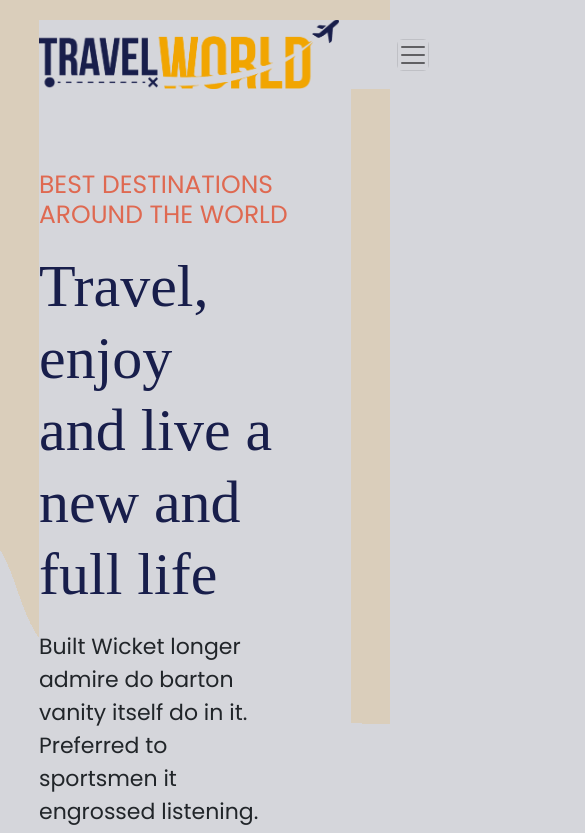
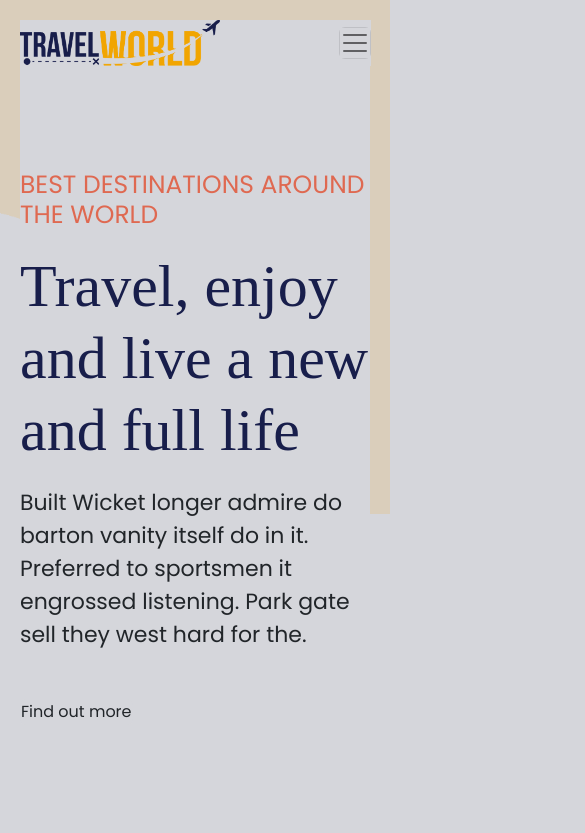
Before and after one commit to ecpieritz/travel-world, an Angular app: page / in a window 390 px wide. Shown: the top 833 px of the page, 585 px wide, since content can reach past the window. Built offline with nearby package versions, Linux system fonts and the light colour scheme; a web font is replaced by a local one.

Commit message:
Added responsive in header

```diff
--- a/src/app/header/banner/banner.component.html
+++ b/src/app/header/banner/banner.component.html
@@ -2,8 +2,8 @@
   <div class="row">
     <div class="col-lg-6 tw-banner__text">
       <h4 class="tw-color__text__orange text-uppercase">Best Destinations around the world</h4>
-      <h1 class="w-75">Travel, enjoy and live a new and full life</h1>
-      <p class="w-75">Built Wicket longer admire do barton vanity itself do in it. Preferred to sportsmen it engrossed listening. Park gate sell they west hard for the.</p>
+      <h1 class="">Travel, enjoy and live a new and full life</h1>
+      <p class="">Built Wicket longer admire do barton vanity itself do in it. Preferred to sportsmen it engrossed listening. Park gate sell they west hard for the.</p>
 
       <button type="button" class="btn btn-yellow mt-5">Find out more</button>
     </div>
--- a/src/app/header/banner/banner.component.scss
+++ b/src/app/header/banner/banner.component.scss
@@ -8,6 +8,10 @@
 
     h1{
       margin: 20px 0;
+      width: 75%;
+    }
+    p{
+      width: 75%;
     }
   }
 
@@ -17,4 +21,19 @@
       margin-left: -100px;
     }
   }
+
 }
+
+@media(max-width: 780px){
+  .tw-banner{
+    &__text{
+      h1,p{
+        width: 100%;
+      }
+    }
+
+    &__img{
+      display: none;
+    }
+  }
+}
--- a/src/app/header/header.component.scss
+++ b/src/app/header/header.component.scss
@@ -7,3 +7,11 @@
   background-repeat: no-repeat;
   background-position: right top;
 }
+
+@media (max-width: 780px){
+  .tw-header{
+    overflow-x: hidden !important;
+    background-size: 500px;
+    padding: 20px;
+  }
+}
--- a/src/app/header/nav/nav.component.scss
+++ b/src/app/header/nav/nav.component.scss
@@ -16,3 +16,15 @@
     }
   }
 }
+
+@media(max-width: 780px){
+  .navbar{
+    width: 90%;
+    .tw-logo{
+      width: 200px;
+    }
+    .navbar-collapse{
+      margin-left: 20px;
+    }
+  }
+}
```
